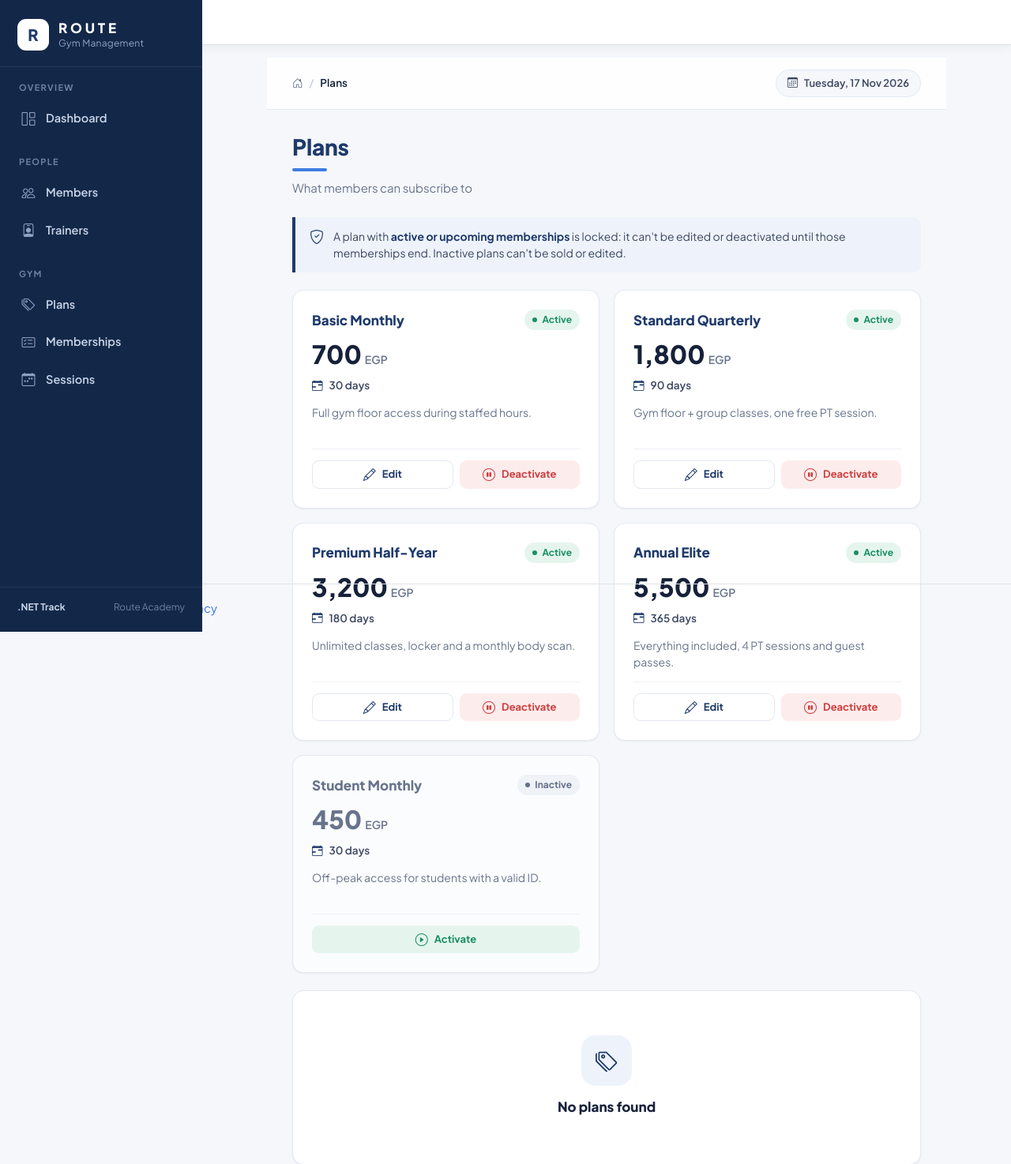
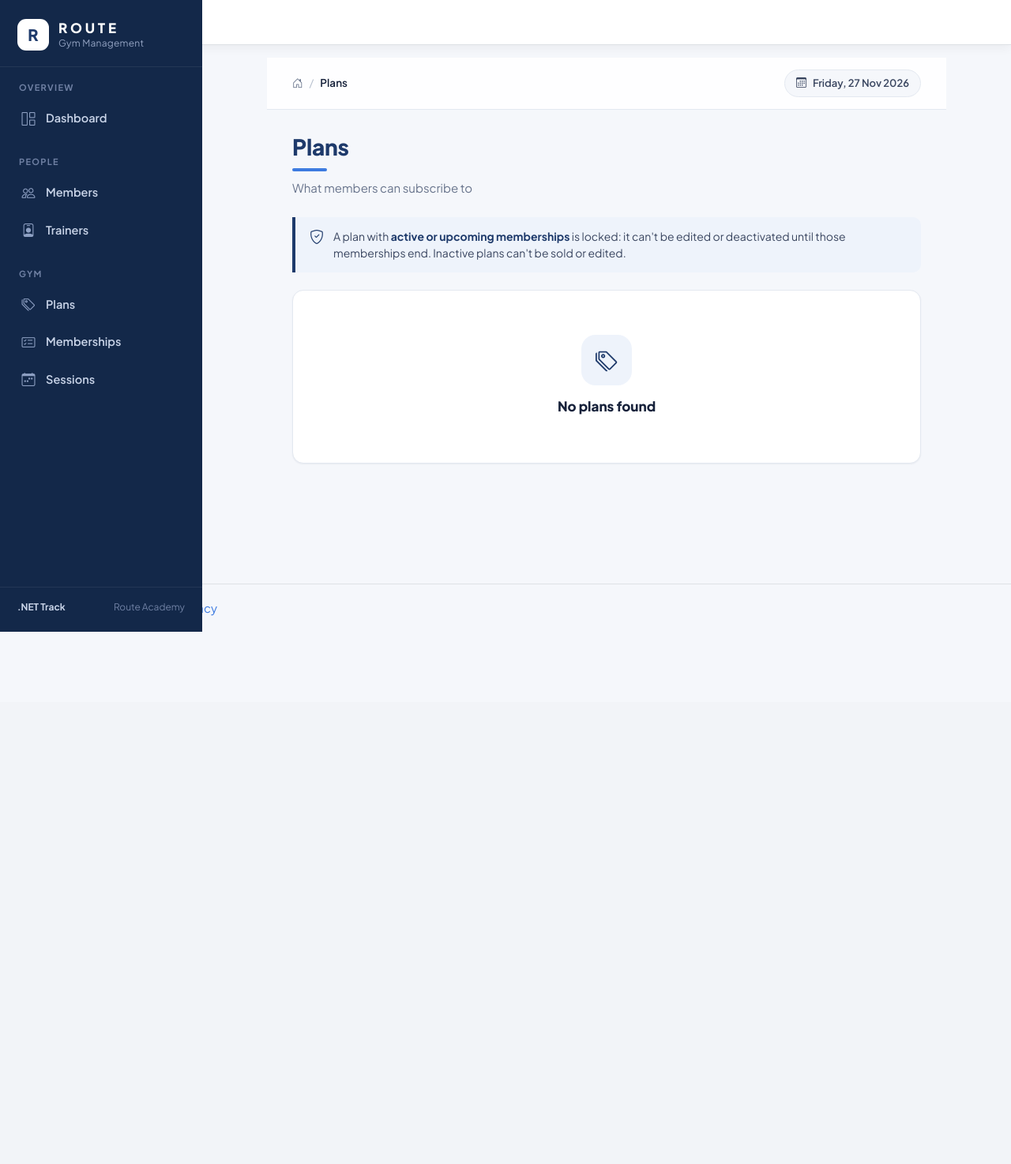
Before and after one commit to Nooralhodaashraf/MVC-02, an ASP.NET Core app: page /Plans in a window 1280 px wide. Shown: the top 1474 px of the page at 79% size. After the commit the page ends 800 px from the top, so only its background shows below. Run offline with ASP.NET Core 8, Linux system fonts and the light colour scheme; style sheets or scripts are compiled from the project's sources.

Commit message:
planHTMLModifications

```diff
--- a/Views/Plans/Index.cshtml
+++ b/Views/Plans/Index.cshtml
@@ -70,12 +70,10 @@
                 <div class="crumbs">
                     <a href="index.html"><i class="bi bi-house-door"></i></a>
                     <span class="sep">/</span>
-                    <!-- BACKEND: Current page name -->
                     <span class="here">@ViewData["Title"]</span>
                 </div>
                 <div class="topbar-right">
-                    <!-- BACKEND: Today's date With Format dddd, d MMM yyyy -->
-                    <span class="date-chip"><i class="bi bi-calendar3"></i> Tuesday, 17 Nov 2026</span>
+                    <span class="date-chip"><i class="bi bi-calendar3"></i> @DateTime.Now.ToString("dddd, d MMM yyyy")</span>
                 </div>
             </header>
 
@@ -97,107 +95,62 @@
 
                 <!-- BACKEND: The page needs a list of plans from the database (all of them, active and inactive) -->
 
-                <div class="grid-cards">
+                @if(!Model.Any())
+                    {
+
+                <div class="card-r empty" style="margin-top:22px">
+                    <div class="empty-icon"><i class="bi bi-tags"></i></div>
+                    <h3>No plans found</h3>
+                </div>
+
+
+
+                    }
+                    else
+                    {
+                        <div class="grid-cards">
+                        @foreach(var plan in Model)
+                        {
+
 
                     <!-- BACKEND: ONE card per plan The cards below are sample data -->
                     <div class="card-r plan-card">
                         <div style="display:flex;justify-content:space-between;align-items:center;gap:10px">
-                            <!-- BACKEND: Plan Name -->
-                            <h2 class="plan-name">Basic Monthly</h2>
-                            <!-- BACKEND: Badge depends on IsActive → "Active" (badge-ok) or "Inactive" (badge-mute) -->
-                            <span class="badge-r badge-ok">Active</span>
-                        </div>
-                        <!-- BACKEND: Price formatted with thousands separator (1,800 not 1800.00) -->
-                        <div class="plan-price">700<small>EGP</small></div>
-                        <!-- BACKEND: DurationDays -->
-                        <div class="plan-meta"><i class="bi bi-calendar-range"></i> 30 days</div>
-                        <!-- BACKEND: Description -->
-                        <p class="plan-desc">Full gym floor access during staffed hours.</p>
+                            <h2 class="plan-name">@plan.Name</h2>
+                                        <span class="badge-r @(plan.IsActive?"badge-ok":"badge-mute")">
+                                                @(plan.IsActive ? "Active": "Inactive")
+                                            </span>
+                                    </div>
+                        <div class="plan-price">@plan.Price.ToString("N0")<small>EGP</small></div>
+                        <div class="plan-meta"><i class="bi bi-calendar-range"></i> @plan.DurationDays days</div>
+                        <p class="plan-desc">@plan.Description</p>
                         <div class="card-foot">
                             <!-- BACKEND: Edit page for this plan → needs the plan Id in the link -->
-                            <a class="btn-r btn-outline-r btn-sm-r" href="#"><i class="bi bi-pencil"></i> Edit</a>
-                            <!-- BACKEND: POST that switches IsActive (active → inactive) → needs the plan Id -->
-                            <!-- data-confirm shows a confirm box before submitting (site.js) -->
-                            <form action="#" method="post" style="flex:1;display:flex" data-confirm="Deactivate Basic Monthly? It won't be available for new memberships.">
+
+                                        @if (plan.IsActive)
+                                        {
+
+                                        <a class="btn-r btn-outline-r btn-sm-r" asp-controller="Plan" asp-action="Edit" asp-route-id="@plan.Id"><i class="bi bi-pencil"></i> Edit</a>
+                            <form action="#" method="post" style="flex:1;display:flex" data-confirm="Deactivate @plan.Name? It won't be available for new memberships.">
                                 <button type="submit" class="btn-r btn-soft-danger btn-sm-r" style="flex:1"><i class="bi bi-pause-circle"></i> Deactivate</button>
                             </form>
-                        </div>
+                                        }
+                                        else
+                                        {
+                                             <form action="#" method="post" style="flex:1;display:flex">
+                                <button type="submit" class="btn-r btn-soft-ok btn-sm-r" style="flex:1"><i class="bi bi-play-circle"></i> Activate</button>
+                            </form>
+                                        }
+                                    </div>
                     </div>
 
-                    <div class="card-r plan-card">
-                        <div style="display:flex;justify-content:space-between;align-items:center;gap:10px">
-                            <h2 class="plan-name">Standard Quarterly</h2>
-                            <span class="badge-r badge-ok">Active</span>
-                        </div>
-                        <div class="plan-price">1,800<small>EGP</small></div>
-                        <div class="plan-meta"><i class="bi bi-calendar-range"></i> 90 days</div>
-                        <p class="plan-desc">Gym floor + group classes, one free PT session.</p>
-                        <div class="card-foot">
-                            <a class="btn-r btn-outline-r btn-sm-r" href="#"><i class="bi bi-pencil"></i> Edit</a>
-                            <form action="#" method="post" style="flex:1;display:flex" data-confirm="Deactivate Standard Quarterly? It won't be available for new memberships.">
-                                <button type="submit" class="btn-r btn-soft-danger btn-sm-r" style="flex:1"><i class="bi bi-pause-circle"></i> Deactivate</button>
-                            </form>
-                        </div>
-                    </div>
+                        }
+                </div>
 
-                    <div class="card-r plan-card">
-                        <div style="display:flex;justify-content:space-between;align-items:center;gap:10px">
-                            <h2 class="plan-name">Premium Half-Year</h2>
-                            <span class="badge-r badge-ok">Active</span>
-                        </div>
-                        <div class="plan-price">3,200<small>EGP</small></div>
-                        <div class="plan-meta"><i class="bi bi-calendar-range"></i> 180 days</div>
-                        <p class="plan-desc">Unlimited classes, locker and a monthly body scan.</p>
-                        <div class="card-foot">
-                            <a class="btn-r btn-outline-r btn-sm-r" href="#"><i class="bi bi-pencil"></i> Edit</a>
-                            <form action="#" method="post" style="flex:1;display:flex" data-confirm="Deactivate Premium Half-Year? It won't be available for new memberships.">
-                                <button type="submit" class="btn-r btn-soft-danger btn-sm-r" style="flex:1"><i class="bi bi-pause-circle"></i> Deactivate</button>
-                            </form>
-                        </div>
-                    </div>
-
-                    <div class="card-r plan-card">
-                        <div style="display:flex;justify-content:space-between;align-items:center;gap:10px">
-                            <h2 class="plan-name">Annual Elite</h2>
-                            <span class="badge-r badge-ok">Active</span>
-                        </div>
-                        <div class="plan-price">5,500<small>EGP</small></div>
-                        <div class="plan-meta"><i class="bi bi-calendar-range"></i> 365 days</div>
-                        <p class="plan-desc">Everything included, 4 PT sessions and guest passes.</p>
-                        <div class="card-foot">
-                            <a class="btn-r btn-outline-r btn-sm-r" href="#"><i class="bi bi-pencil"></i> Edit</a>
-                            <form action="#" method="post" style="flex:1;display:flex" data-confirm="Deactivate Annual Elite? It won't be available for new memberships.">
-                                <button type="submit" class="btn-r btn-soft-danger btn-sm-r" style="flex:1"><i class="bi bi-pause-circle"></i> Deactivate</button>
-                            </form>
-                        </div>
-                    </div>
-
-                    <!-- BACKEND: INACTIVE plan (IsActive = false) looks different: -->
-                    <!--   1) extra class "inactive" on the card   2) "Inactive" badge   3) no Edit button, only "Activate" -->
-                    <div class="card-r plan-card inactive">
-                        <div style="display:flex;justify-content:space-between;align-items:center;gap:10px">
-                            <h2 class="plan-name">Student Monthly</h2>
-                            <span class="badge-r badge-mute">Inactive</span>
-                        </div>
-                        <div class="plan-price">450<small>EGP</small></div>
-                        <div class="plan-meta"><i class="bi bi-calendar-range"></i> 30 days</div>
-                        <p class="plan-desc">Off-peak access for students with a valid ID.</p>
-                        <div class="card-foot">
-                            <!-- BACKEND: Same POST as Deactivate (switches IsActive back to true), no confirm needed -->
-                            <form action="#" method="post" style="flex:1;display:flex">
-                                <button type="submit" class="btn-r btn-soft-ok btn-sm-r" style="flex:1"><i class="bi bi-play-circle"></i> Activate</button>
-                            </form>
-                        </div>
-                    </div>
-
-                </div>
+                    }
 
                 <!-- BACKEND: EMPTY STATE → show this INSTEAD of the cards when there are no plans. -->
                 <!-- It's visible here only so you can see the design. -->
-                <div class="card-r empty" style="margin-top:22px">
-                    <div class="empty-icon"><i class="bi bi-tags"></i></div>
-                    <h3>No plans found</h3>
-                </div>
 
             </main>
             <!-- ================== END PAGE CONTENT ================== -->
```
